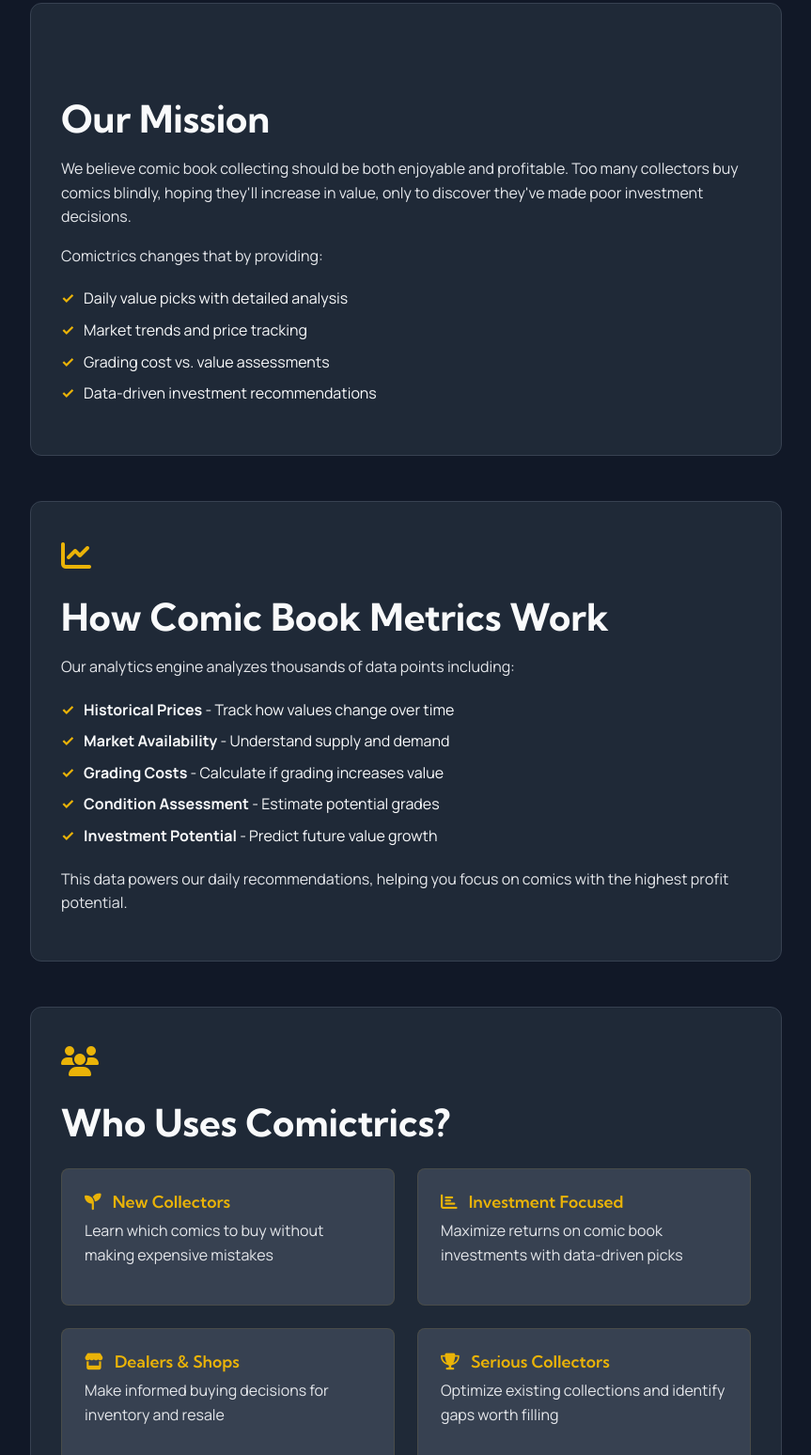
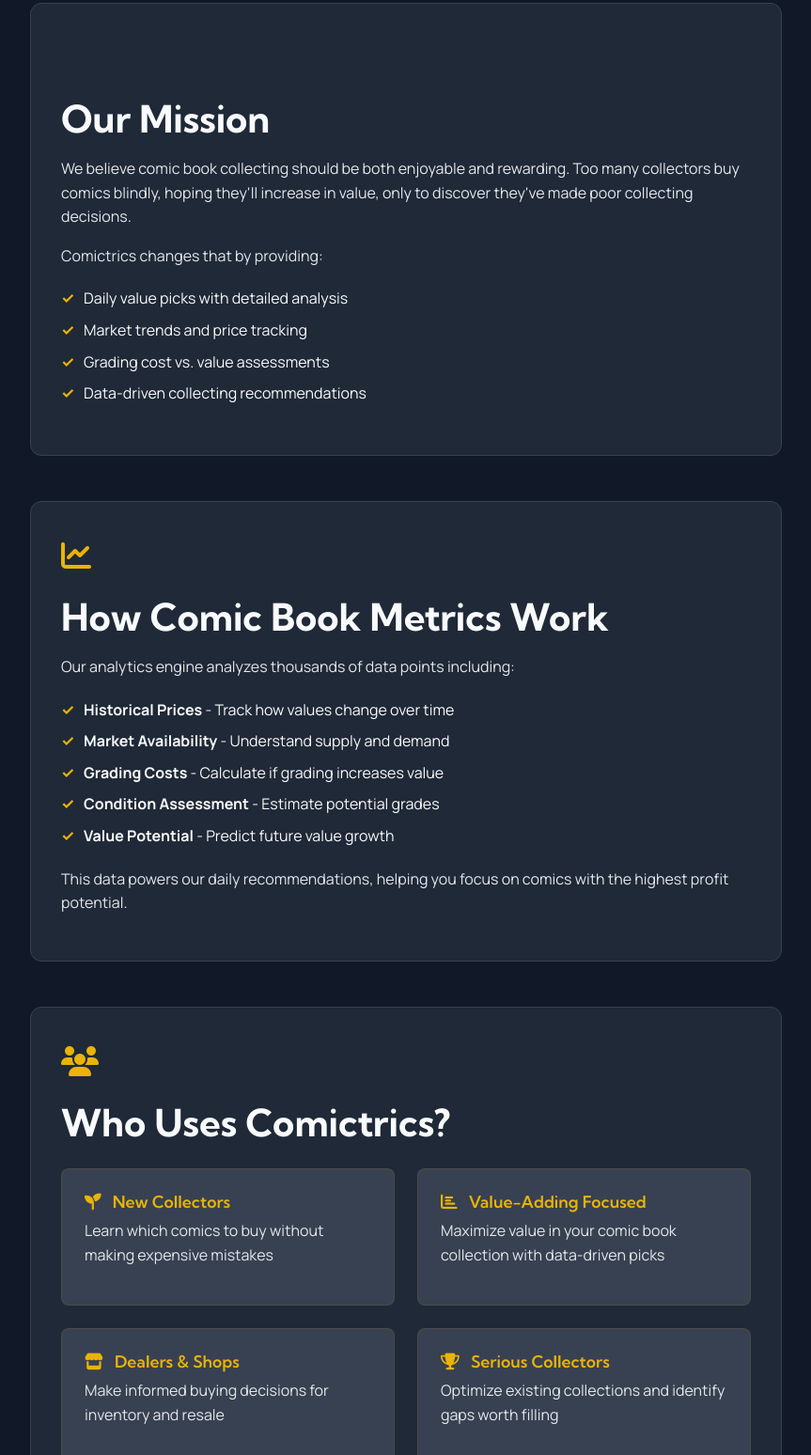
Before and after one commit to brencon/comictrics-web, a website: page about.html in a window 1280 px wide. Shown: the part 1065-2613 px from the top of the page at 94% size, without its empty margins (208-1071 px from the left). Drawn offline with Linux system fonts and the light colour scheme.

Commit message:
Remove investment language to avoid liability

```diff
--- a/about.html
+++ b/about.html
@@ -4,7 +4,7 @@
     <meta charset="UTF-8">
     <meta name="viewport" content="width=device-width, initial-scale=1.0">
     <title>About Comictrics - Comic Book Metrics</title>
-    <meta name="description" content="Learn about Comictrics (Comic Book Metrics) - the analytics app that helps collectors make data-driven decisions about comic book investments and grading.">
+    <meta name="description" content="Learn about Comictrics (Comic Book Metrics) - the analytics app that helps collectors make data-driven decisions about comic book collecting and grading.">
     <link rel="icon" href="favicon.ico" type="image/x-icon">
     <link href="https://fonts.googleapis.com/css2?family=Kumbh+Sans:wght@300;400;500;600;700;800;900&family=Manrope:wght@200;300;400;500;600;700;800&family=JetBrains+Mono:wght@300;400;500;600;700&display=swap" rel="stylesheet">
     <link href="https://cdnjs.cloudflare.com/ajax/libs/font-awesome/6.4.0/css/all.min.css" rel="stylesheet">
@@ -65,7 +65,7 @@
                         Comictrics is a <strong>Comic Book Metrics</strong> application that brings data-driven analytics to comic book collecting. We help collectors make informed decisions about which comics are worth buying, cleaning, pressing, and grading for maximum value.
                     </p>
                     <p>
-                        Think of us as your personal comic book investment advisor, powered by real market data and expert analysis.
+                        Think of us as your personal comic book collecting advisor, powered by real market data and expert analysis.
                     </p>
                 </div>
 
@@ -83,7 +83,7 @@
                         <li><strong>Metrics</strong> - Data, analytics, and measurable insights</li>
                     </ul>
                     <p>
-                        Just like how "analytics" helps businesses make better decisions, <strong>Comic Book Metrics</strong> helps collectors make smarter investment choices in the comic book market.
+                        Just like how "analytics" helps businesses make better decisions, <strong>Comic Book Metrics</strong> helps collectors make smarter collecting choices in the comic book market.
                     </p>
                 </div>
 
@@ -94,7 +94,7 @@
                     </div>
                     <h2>Our Mission</h2>
                     <p>
-                        We believe comic book collecting should be both enjoyable and profitable. Too many collectors buy comics blindly, hoping they'll increase in value, only to discover they've made poor investment decisions.
+                        We believe comic book collecting should be both enjoyable and rewarding. Too many collectors buy comics blindly, hoping they'll increase in value, only to discover they've made poor collecting decisions.
                     </p>
                     <p>
                         Comictrics changes that by providing:
@@ -103,7 +103,7 @@
                         <li>Daily value picks with detailed analysis</li>
                         <li>Market trends and price tracking</li>
                         <li>Grading cost vs. value assessments</li>
-                        <li>Data-driven investment recommendations</li>
+                        <li>Data-driven collecting recommendations</li>
                     </ul>
                 </div>
 
@@ -121,7 +121,7 @@
                         <li><strong>Market Availability</strong> - Understand supply and demand</li>
                         <li><strong>Grading Costs</strong> - Calculate if grading increases value</li>
                         <li><strong>Condition Assessment</strong> - Estimate potential grades</li>
-                        <li><strong>Investment Potential</strong> - Predict future value growth</li>
+                        <li><strong>Value Potential</strong> - Predict future value growth</li>
                     </ul>
                     <p>
                         This data powers our daily recommendations, helping you focus on comics with the highest profit potential.
@@ -140,8 +140,8 @@
                             <p>Learn which comics to buy without making expensive mistakes</p>
                         </div>
                         <div class="user-type">
-                            <h3><i class="fas fa-chart-bar"></i> Investment Focused</h3>
-                            <p>Maximize returns on comic book investments with data-driven picks</p>
+                            <h3><i class="fas fa-chart-bar"></i> Value-Adding Focused</h3>
+                            <p>Maximize value in your comic book collection with data-driven picks</p>
                         </div>
                         <div class="user-type">
                             <h3><i class="fas fa-store"></i> Dealers & Shops</h3>
```
Also changed, not shown: index.html (+1 -1 lines).
